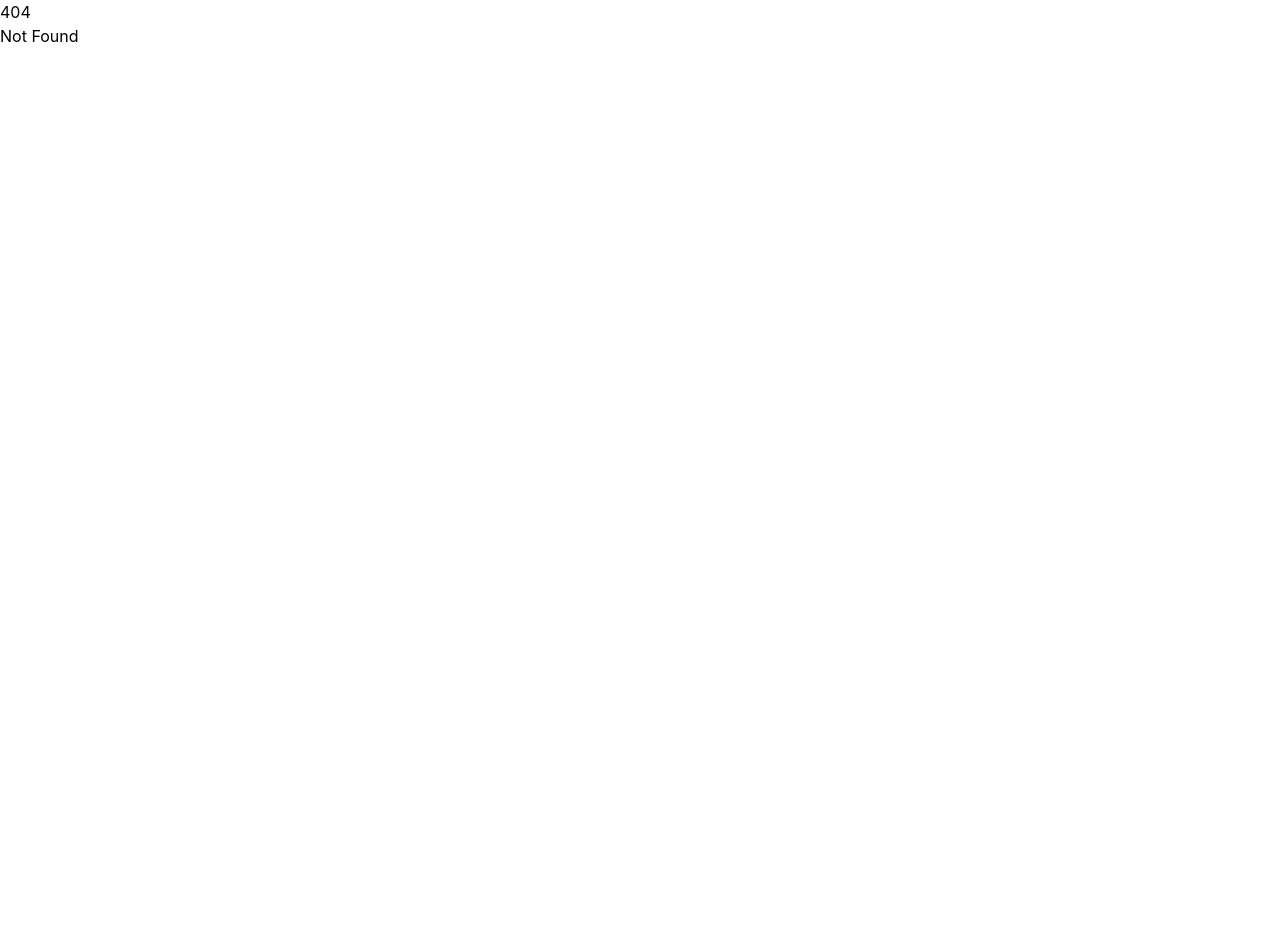
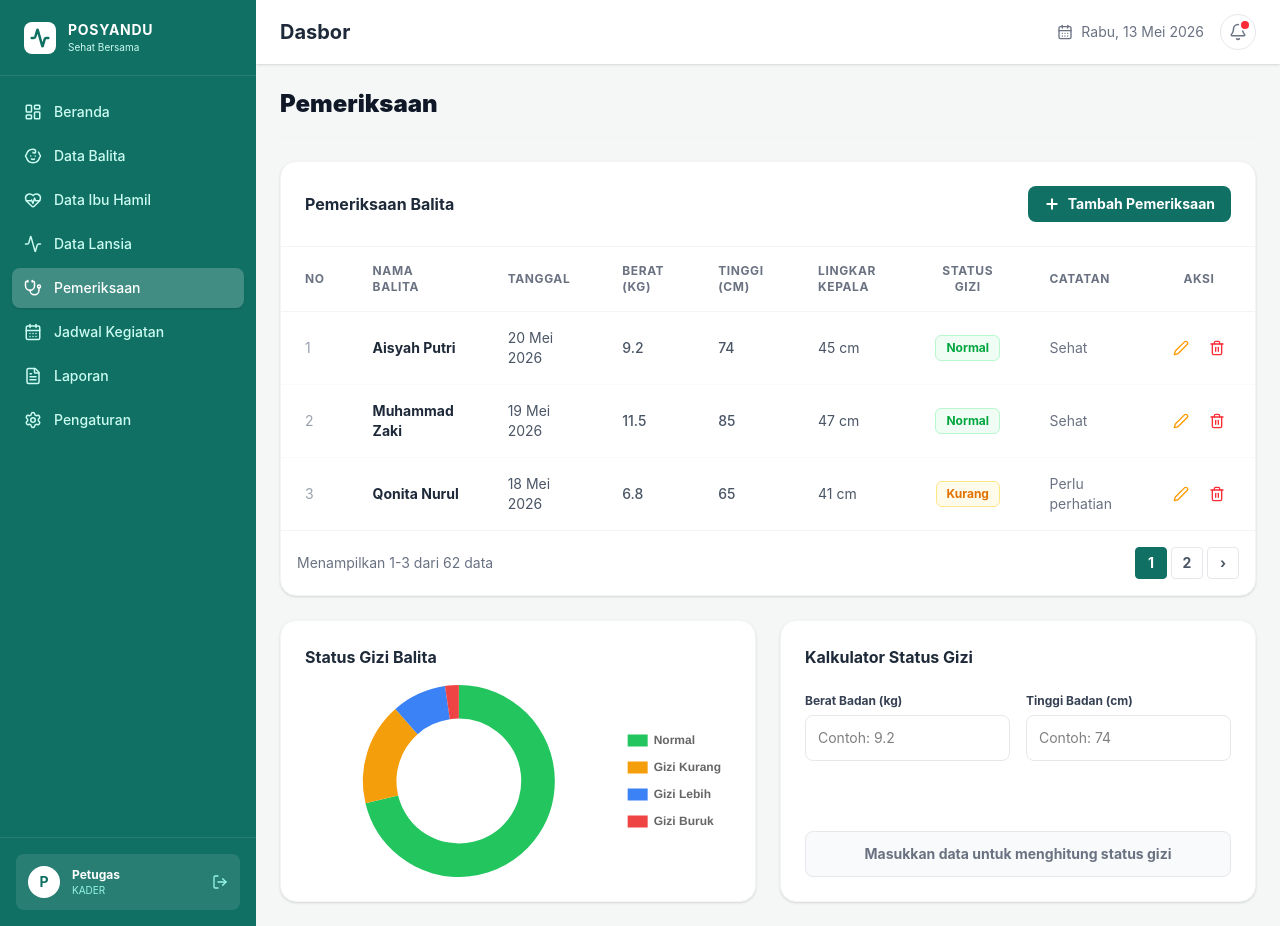
Before and after one commit to AchmadZackyGZ/posyanduNglabak, a SvelteKit app in the folder frontend/: page /dashboard/pemeriksaan in a window 1280 px wide. Before the commit this address had no page. Before the commit the page ends 800 px from the top, so only its background shows below. Built offline with nearby package versions, Linux system fonts and the light colour scheme; sample sign-in values are in the browser's storage.

Commit message:
feat: merancang halaman pemeriksaan kader dengan chart donut dan kalkulator gizi

```diff
--- /dev/null
+++ b/frontend/src/routes/dashboard/pemeriksaan/+page.svelte
@@ -0,0 +1,220 @@
+<script lang="ts">
+	import { onMount } from 'svelte';
+	import { Plus, Edit2, Trash2 } from 'lucide-svelte';
+	import Chart from 'chart.js/auto';
+
+	// Referensi kanvas grafik Donut
+	let chartCanvas: HTMLCanvasElement;
+	let chartInstance: Chart | null = null;
+
+	// DATA DUMMY Pemeriksaan Balita
+	let pemeriksaanList = $state([
+		{
+			id: 1,
+			nama: 'Aisyah Putri',
+			tanggal: '20 Mei 2026',
+			berat: 9.2,
+			tinggi: 74,
+			lingkarKepala: 45,
+			statusGizi: 'Normal',
+			catatan: 'Sehat'
+		},
+		{
+			id: 2,
+			nama: 'Muhammad Zaki',
+			tanggal: '19 Mei 2026',
+			berat: 11.5,
+			tinggi: 85,
+			lingkarKepala: 47,
+			statusGizi: 'Normal',
+			catatan: 'Sehat'
+		},
+		{
+			id: 3,
+			nama: 'Qonita Nurul',
+			tanggal: '18 Mei 2026',
+			berat: 6.8,
+			tinggi: 65,
+			lingkarKepala: 41,
+			statusGizi: 'Kurang',
+			catatan: 'Perlu perhatian'
+		}
+	]);
+
+	onMount(() => {
+		// Inisialisasi Grafik Donut Status Gizi
+		if (chartCanvas) {
+			chartInstance = new Chart(chartCanvas, {
+				type: 'doughnut',
+				data: {
+					labels: ['Normal', 'Gizi Kurang', 'Gizi Lebih', 'Gizi Buruk'],
+					datasets: [
+						{
+							data: [62, 15, 8, 2], // Dummy rasio persebaran status gizi
+							backgroundColor: [
+								'#22c55e', // Hijau (Normal)
+								'#f59e0b', // Oranye (Kurang)
+								'#3b82f6', // Biru (Lebih)
+								'#ef4444' // Merah (Buruk)
+							],
+							borderWidth: 0,
+							hoverOffset: 4
+						}
+					]
+				},
+				options: {
+					responsive: true,
+					maintainAspectRatio: false,
+					cutout: '65%',
+					plugins: {
+						legend: {
+							position: 'right',
+							labels: { boxWidth: 20, padding: 15, font: { size: 12, weight: 'bold' } }
+						}
+					}
+				}
+			});
+		}
+
+		return () => {
+			if (chartInstance) chartInstance.destroy();
+		};
+	});
+
+	// Helper warna badge
+	function getBadgeColor(status: string) {
+		if (status === 'Normal') return 'bg-green-50 text-green-600 border-green-200';
+		if (status === 'Kurang') return 'bg-amber-50 text-amber-600 border-amber-200';
+		return 'bg-gray-50 text-gray-600 border-gray-200';
+	}
+</script>
+
+<svelte:head>
+	<title>Pemeriksaan - POSYANDU Sehat Bersama</title>
+</svelte:head>
+
+<div class="space-y-6">
+	<div class="flex items-center justify-between border-b border-gray-100 pb-4">
+		<h1 class="text-2xl font-black text-gray-900">Pemeriksaan</h1>
+	</div>
+
+	<div class="overflow-hidden rounded-2xl border border-gray-100 bg-white shadow-sm">
+		<div class="flex items-center justify-between border-b border-gray-100 p-6">
+			<h2 class="text-base font-bold text-gray-800">Pemeriksaan Balita</h2>
+			<button
+				class="flex cursor-pointer items-center gap-2 rounded-lg bg-[#117064] px-4 py-2 text-sm font-bold text-white transition hover:bg-[#0c4e43]"
+			>
+				<Plus size={16} strokeWidth={3} />
+				Tambah Pemeriksaan
+			</button>
+		</div>
+
+		<div class="overflow-x-auto">
+			<table class="w-full text-left text-sm text-gray-600">
+				<thead
+					class="border-b border-gray-100 bg-white text-xs font-bold tracking-wider text-gray-500 uppercase"
+				>
+					<tr>
+						<th class="px-6 py-4">NO</th>
+						<th class="px-6 py-4">NAMA BALITA</th>
+						<th class="px-6 py-4">TANGGAL</th>
+						<th class="px-6 py-4">BERAT (KG)</th>
+						<th class="px-6 py-4">TINGGI (CM)</th>
+						<th class="px-6 py-4">LINGKAR KEPALA</th>
+						<th class="px-6 py-4 text-center">STATUS GIZI</th>
+						<th class="px-6 py-4">CATATAN</th>
+						<th class="px-6 py-4 text-center">AKSI</th>
+					</tr>
+				</thead>
+				<tbody class="divide-y divide-gray-50">
+					{#each pemeriksaanList as item, index (item.id)}
+						<tr class="transition-colors hover:bg-gray-50/50">
+							<td class="px-6 py-4 text-gray-400">{index + 1}</td>
+							<td class="px-6 py-4 font-bold text-gray-800">{item.nama}</td>
+							<td class="px-6 py-4">{item.tanggal}</td>
+							<td class="px-6 py-4 font-medium">{item.berat}</td>
+							<td class="px-6 py-4 font-medium">{item.tinggi}</td>
+							<td class="px-6 py-4">{item.lingkarKepala} cm</td>
+							<td class="px-6 py-4 text-center">
+								<span
+									class={`inline-flex rounded-md border px-2.5 py-1 text-xs font-bold ${getBadgeColor(item.statusGizi)}`}
+								>
+									{item.statusGizi}
+								</span>
+							</td>
+							<td class="px-6 py-4 text-gray-500">{item.catatan}</td>
+							<td class="px-6 py-4">
+								<div class="flex justify-center gap-2">
+									<button class="rounded p-1.5 text-amber-500 transition hover:bg-amber-50"
+										><Edit2 size={16} /></button
+									>
+									<button class="rounded p-1.5 text-red-500 transition hover:bg-red-50"
+										><Trash2 size={16} /></button
+									>
+								</div>
+							</td>
+						</tr>
+					{/each}
+				</tbody>
+			</table>
+		</div>
+
+		<div
+			class="flex items-center justify-between border-t border-gray-100 p-4 text-sm text-gray-500"
+		>
+			<p>Menampilkan 1-3 dari 62 data</p>
+			<div class="flex gap-1">
+				<button
+					class="flex h-8 w-8 items-center justify-center rounded border border-[#117064] bg-[#117064] font-bold text-white"
+					>1</button
+				>
+				<button
+					class="flex h-8 w-8 items-center justify-center rounded border border-gray-200 bg-white font-bold text-gray-600 hover:bg-gray-50"
+					>2</button
+				>
+				<button
+					class="flex h-8 w-8 items-center justify-center rounded border border-gray-200 bg-white font-bold text-gray-600 hover:bg-gray-50"
+					>›</button
+				>
+			</div>
+		</div>
+	</div>
+
+	<div class="grid grid-cols-1 gap-6 lg:grid-cols-2">
+		<div class="rounded-2xl border border-gray-100 bg-white p-6 shadow-sm">
+			<h2 class="mb-4 text-base font-bold text-gray-800">Status Gizi Balita</h2>
+			<div class="relative flex h-48 w-full items-center justify-center">
+				<canvas bind:this={chartCanvas}></canvas>
+			</div>
+		</div>
+
+		<div class="flex flex-col rounded-2xl border border-gray-100 bg-white p-6 shadow-sm">
+			<h2 class="mb-6 text-base font-bold text-gray-800">Kalkulator Status Gizi</h2>
+
+			<div class="mb-auto grid grid-cols-2 gap-4">
+				<div>
+					<label class="mb-1.5 block text-xs font-bold text-gray-700">Berat Badan (kg)</label>
+					<input
+						type="number"
+						placeholder="Contoh: 9.2"
+						class="w-full rounded-lg border border-gray-200 p-3 text-sm transition outline-none focus:border-[#117064] focus:ring-1 focus:ring-[#117064]"
+					/>
+				</div>
+				<div>
+					<label class="mb-1.5 block text-xs font-bold text-gray-700">Tinggi Badan (cm)</label>
+					<input
+						type="number"
+						placeholder="Contoh: 74"
+						class="w-full rounded-lg border border-gray-200 p-3 text-sm transition outline-none focus:border-[#117064] focus:ring-1 focus:ring-[#117064]"
+					/>
+				</div>
+			</div>
+
+			<button
+				class="mt-6 w-full cursor-pointer rounded-lg border border-gray-200 bg-gray-50 py-3 text-sm font-bold text-gray-500 transition hover:bg-gray-100"
+			>
+				Masukkan data untuk menghitung status gizi
+			</button>
+		</div>
+	</div>
+</div>
```
